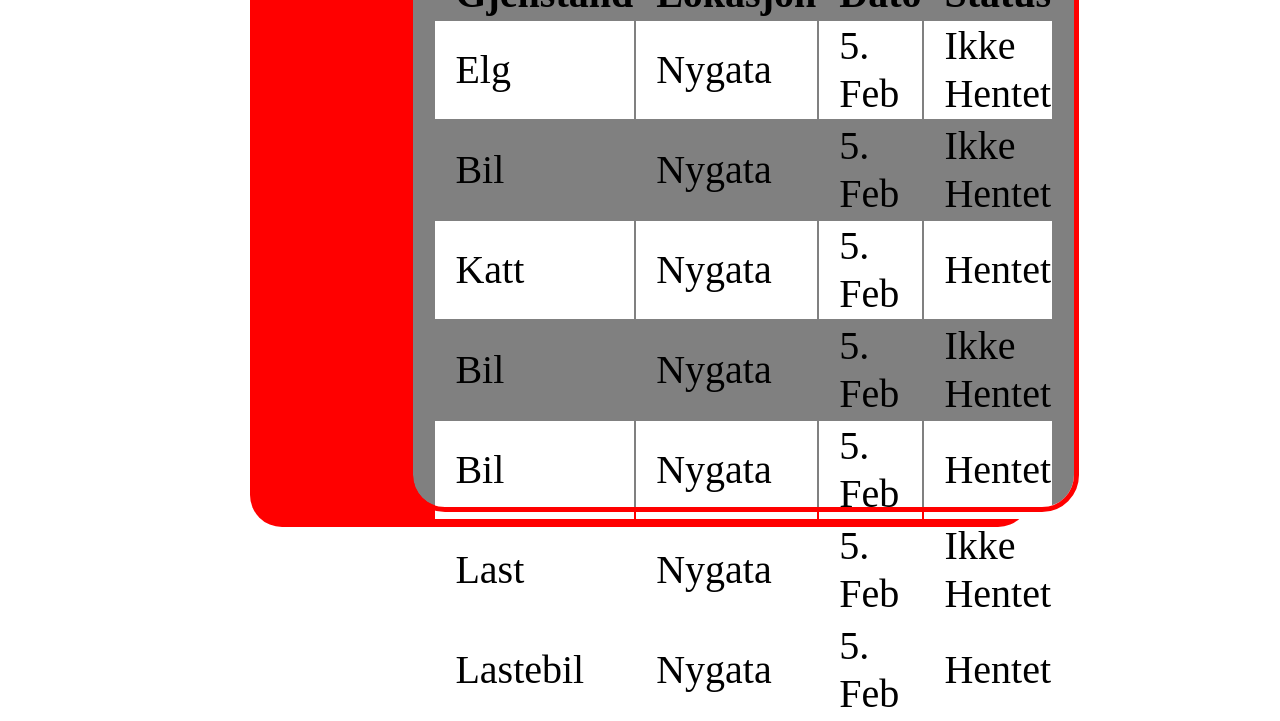
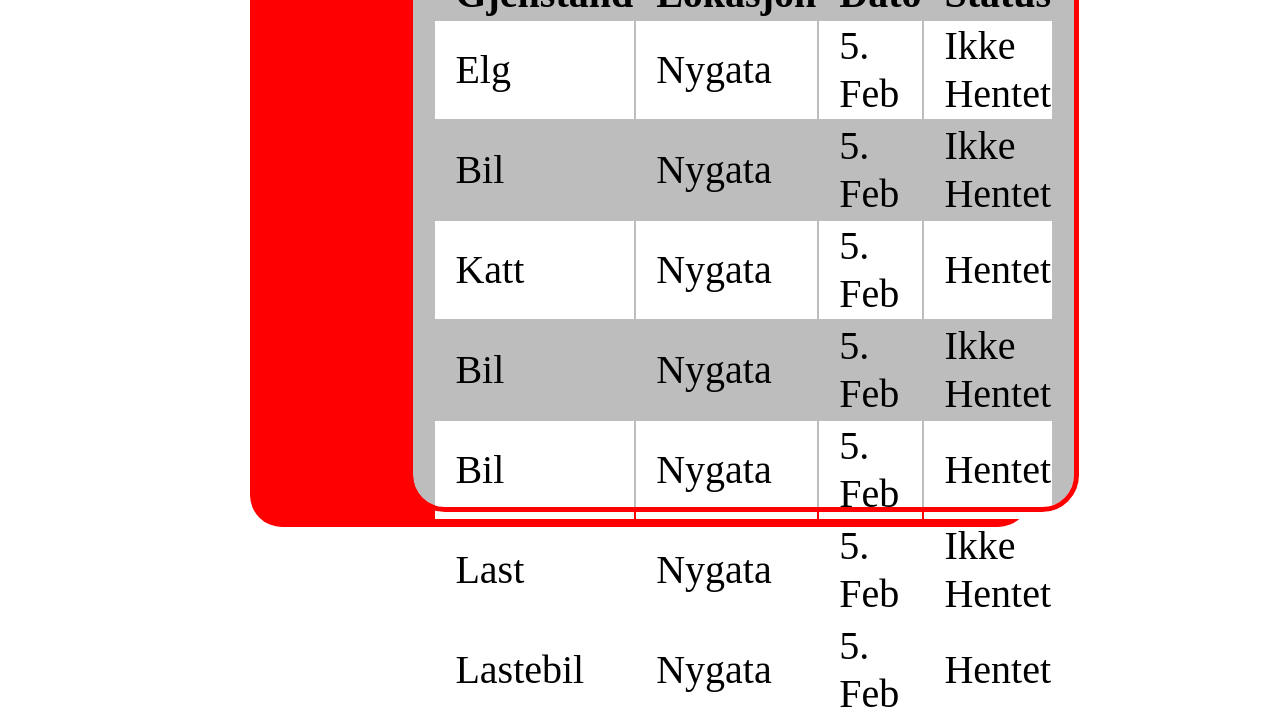
Before and after one commit to dam-14n/praksisuke_redgo, a plain HTML site: page frontend/index.html in a window 1280 px wide. Shown: the part 379-1100 px from the top of the page. Drawn offline with Linux system fonts and the light colour scheme.

Commit message:
Update style.css

```diff
--- a/frontend/style.css
+++ b/frontend/style.css
@@ -76,6 +76,7 @@ input {
     display: flex;
     border-radius: 2rem;
     background-color: gray;
+    background-color: rgb(189, 189, 189);
     margin: 20px;
     font-size: 40px;
     padding: 20px;
```
